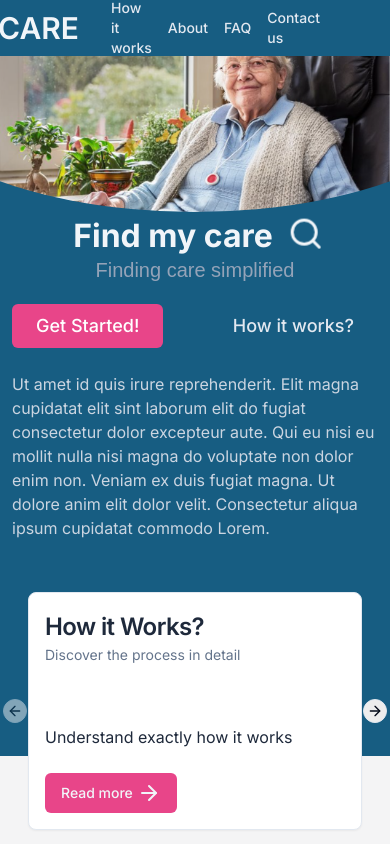
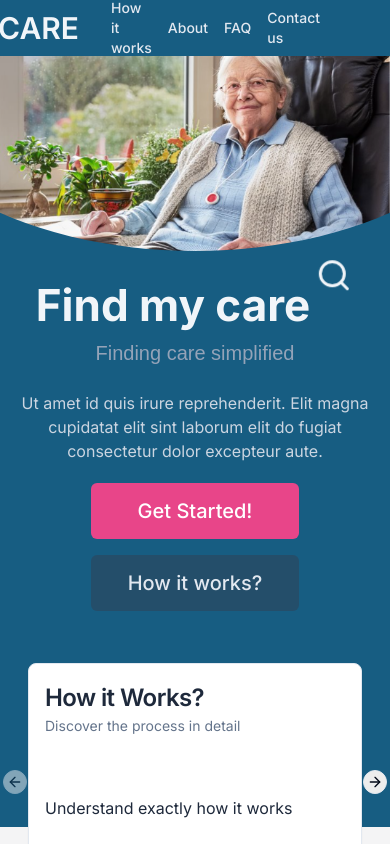
Before and after one commit to ewqwdd/firstcity, a Next.js app: page / in a window 390 px wide. Shown: the top 844 px of the page. Built offline with nearby package versions, Linux system fonts and the light colour scheme; a web font is replaced by a local one.

Commit message:
main page design upd

```diff
--- a/src/app/(mainPage)/(Header)/Header.module.css
+++ b/src/app/(mainPage)/(Header)/Header.module.css
@@ -37,3 +37,9 @@
     margin: 0;
   }
 }
+
+@media (max-width: 520px) {
+  .blob {
+    aspect-ratio: 4/2;
+  }
+}
--- a/src/app/(mainPage)/(Header)/Header.tsx
+++ b/src/app/(mainPage)/(Header)/Header.tsx
@@ -25,37 +25,34 @@ export default function Header() {
         <VStack className="m-auto gap-0 lg:gap-6 lg:max-w-[570px] lg:ml-0 max-lg:px-3 max-lg:items-center max-lg:my-0">
           <Paragraph
             fontFamily="Salsa"
-            className="text-slate-400 text-xl max-lg:order-2"
+            className="text-slate-400 text-xl max-lg:order-2 max-[520px]:mt-3"
           >
             Finding care simplified
           </Paragraph>
           <HStack className="text-slate-100 max-lg:order-1">
-            <Heading className="sm:text-6xl min-[540px]:text-[50px] min-[420px]:text-[44px] text-[32px] max-lg:leading-none font-bold leading-8 text-slate-100">
+            <Heading className="sm:text-6xl min-[540px]:text-[50px] min-[360px]:text-[44px] text-[32px] max-lg:leading-none font-bold leading-8 text-slate-100 max-[520px]:mt-6 max-lg:mt-4">
               Find my care
             </Heading>
             <Orbit right={-8}>
               <Search className="sm:h-16 sm:w-16 min-[540px]:w-12 min-[540px]:h-12 h-9 w-9 min-[540px]:ml-6 ml-2" />
             </Orbit>
           </HStack>
-          <Paragraph className="text-slate-300 max-lg:order-4 max-[420px]:px-0 max-lg:max-w-3xl max-[520px]:px-3 max-lg:px-6 max-lg:mt-6">
+          <Paragraph className="text-slate-300 max-lg:order-3 max-[420px]:px-0 max-lg:max-w-3xl max-[520px]:px-3 max-lg:px-6 max-lg:mt-6 max-[520px]:text-center">
             Ut amet id quis irure reprehenderit. Elit magna cupidatat elit sint
-            laborum elit do fugiat consectetur dolor excepteur aute. Qui eu nisi
-            eu mollit nulla nisi magna do voluptate non dolor enim non. Veniam
-            ex duis fugiat magna. Ut dolore anim elit dolor velit. Consectetur
-            aliqua ipsum cupidatat commodo Lorem.
+            laborum elit do fugiat consectetur dolor excepteur aute.
           </Paragraph>
-          <HStack className="lg:gap-4 max-lg:justify-between max-lg:self-stretch max-lg:px-3 max-[420px]:px-0 text-slate-200 max-lg:order-3 max-lg:mt-5">
+          <HStack className="lg:gap-4 max-lg:justify-between max-lg:self-stretch text-slate-200 max-lg:order-4 max-lg:mt-5 max-lg:px-6 max-[520px]:flex-col max-[520px]:items-center max-[520px]:gap-4">
             <Button
               asChild
               variant={'secondary'}
-              className="text-white font-medium text-lg max-[420px]:px-6 max-[360px]:px-4 max-[310px]:px-2"
+              className="text-white py-7 font-medium text-xl w-52"
               size={'lg'}
             >
               <Link href={'/auth'}>Get Started!</Link>
             </Button>
             <Button
               variant={'ghost'}
-              className="text-lg hover:bg-slate-100/10 hover:text-slate-50 max-[420px]:px-6 max-[360px]:px-4 max-[310px]:px-2"
+              className="text-xl py-7 hover:bg-slate-100/10 hover:text-slate-50 max-[520px]:bg-slate-700/50  w-52"
               size={'lg'}
             >
               How it works?
--- a/src/app/contact-us/(ui)/MainContent.tsx
+++ b/src/app/contact-us/(ui)/MainContent.tsx
@@ -21,7 +21,7 @@ export default function MainContent() {
   return (
     <VStack
       as="form"
-      className="lg:col-span-2 col-span-3 lg:px-[5%] md:px-4 gap-0.5 text-lg"
+      className="lg:col-span-2 col-span-3 lg:px-[5%] md:px-4 gap-0.5 text-lg text-purple-950"
       onSubmit={handleSubmit((e) => {})}
     >
       <Heading as="h2" className="text-xl text-purple-950">
@@ -76,7 +76,7 @@ export default function MainContent() {
         <Textarea
           {...register('comment', {maxLength: 900})}
           placeholder="Comment"
-          className="max-h-64"
+          className="max-h-64 min-h-20 h-28 max-sm:resize-none"
         />
         <Paragraph as="span" className="text-sm text-red-700">
           {errors['comment'] ?
--- a/src/app/contact-us/page.tsx
+++ b/src/app/contact-us/page.tsx
@@ -1,17 +1,26 @@
-import VStack from "@/shared/ui/Flex/VStack";
-import Aside from "./(ui)/Aside";
-import MainContent from "./(ui)/MainContent";
-import ResponsiveHide from "@/shared/ui/ResponsiveHide";
-import ContactCard from "./(ui)/ContactCard";
+import VStack from '@/shared/ui/Flex/VStack'
+import Aside from './(ui)/Aside'
+import MainContent from './(ui)/MainContent'
+import ResponsiveHide from '@/shared/ui/ResponsiveHide'
+import ContactCard from './(ui)/ContactCard'
+import Loader from '@/shared/ui/Loader'
+import HStack from '@/shared/ui/Flex/HStack'
 
 export default function page() {
   return (
     <VStack className="max-w-7xl max-lg:gap-4 flex-col-reverse md:grid lg:grid-cols-3 grid-cols-5 mx-auto mt-4 text-slate-800 px-3">
-        <Aside />
-        <MainContent />
-        <ResponsiveHide breakpoint={768}>
-          <ContactCard />
-        </ResponsiveHide>
+      <Aside />
+      <MainContent />
+      <ResponsiveHide
+        breakpoint={768}
+        fallback={
+          <HStack className="h-[143px] justify-center items-center">
+            <Loader />
+          </HStack>
+        }
+      >
+        <ContactCard />
+      </ResponsiveHide>
     </VStack>
   )
 }
--- a/src/components/ui/input.tsx
+++ b/src/components/ui/input.tsx
@@ -11,7 +11,7 @@ const Input = React.forwardRef<HTMLInputElement, InputProps>(
       <input
         type={type}
         className={cn(
-          "flex h-10 w-full rounded-md border-2 border-purple-900 bg-background px-3 py-2 text-sm ring-offset-background file:border-0 file:bg-transparent file:text-sm file:font-medium placeholder:text-muted-foreground focus-visible:outline-none focus-visible:ring-1 focus-visible:ring-purple-950 focus-visible:ring-offset-0 disabled:cursor-not-allowed disabled:opacity-50",
+          "flex h-10 w-full rounded-xl bg-white px-3 py-2 text-sm file:border-0 file:bg-transparent file:text-sm file:font-medium placeholder:text-muted-foreground focus-visible:outline-none disabled:cursor-not-allowed disabled:opacity-50",
           className
         )}
         ref={ref}
--- a/src/components/ui/textarea.tsx
+++ b/src/components/ui/textarea.tsx
@@ -10,7 +10,7 @@ const Textarea = React.forwardRef<HTMLTextAreaElement, TextareaProps>(
     return (
       <textarea
         className={cn(
-          "border-purple-900 border-2 flex min-h-[80px] w-full rounded-md bg-background px-3 py-2 text-sm ring-offset-background placeholder:text-muted-foreground focus-visible:outline-none focus-visible:ring-1 focus-visible:ring-purple-950 focus-visible:ring-offset-0 disabled:cursor-not-allowed disabled:opacity-50",
+          "flex min-h-[80px] w-full rounded-md bg-white px-3 py-2 text-sm ring-offset-background placeholder:text-muted-foreground focus-visible:outline-none disabled:cursor-not-allowed disabled:opacity-50",
           className
         )}
         ref={ref}
--- a/src/widgets/CardsCarousel/ui/CardsCarousel.tsx
+++ b/src/widgets/CardsCarousel/ui/CardsCarousel.tsx
@@ -5,14 +5,16 @@ import { CarouselItemsList } from "../config/carouselItemsList";
 import CardMainPage from "./CardMainPage";
 import styles from './CardsCarousel.module.css'
 import { cn } from "@/shared/lib/utils";
-import { useScreen } from "@/shared/hooks/useScreen";
 
 export default function CardsCarousel() {
-  const width = useScreen()
+
   return (
     <div className={cn('m-auto min-[420px]:px-10 px-6 lg:px-16 w-full relative', styles.carousel)}>
       <Carousel className="w-full max-w-7xl mx-auto" opts={{
-        slidesToScroll: width && width<=1024 ? 1 : 2
+        containScroll: 'trimSnaps',
+        skipSnaps: true,
+        startIndex: 0,
+        dragFree: true
       }}
       >
         <CarouselContent className="-ml-1">
```
